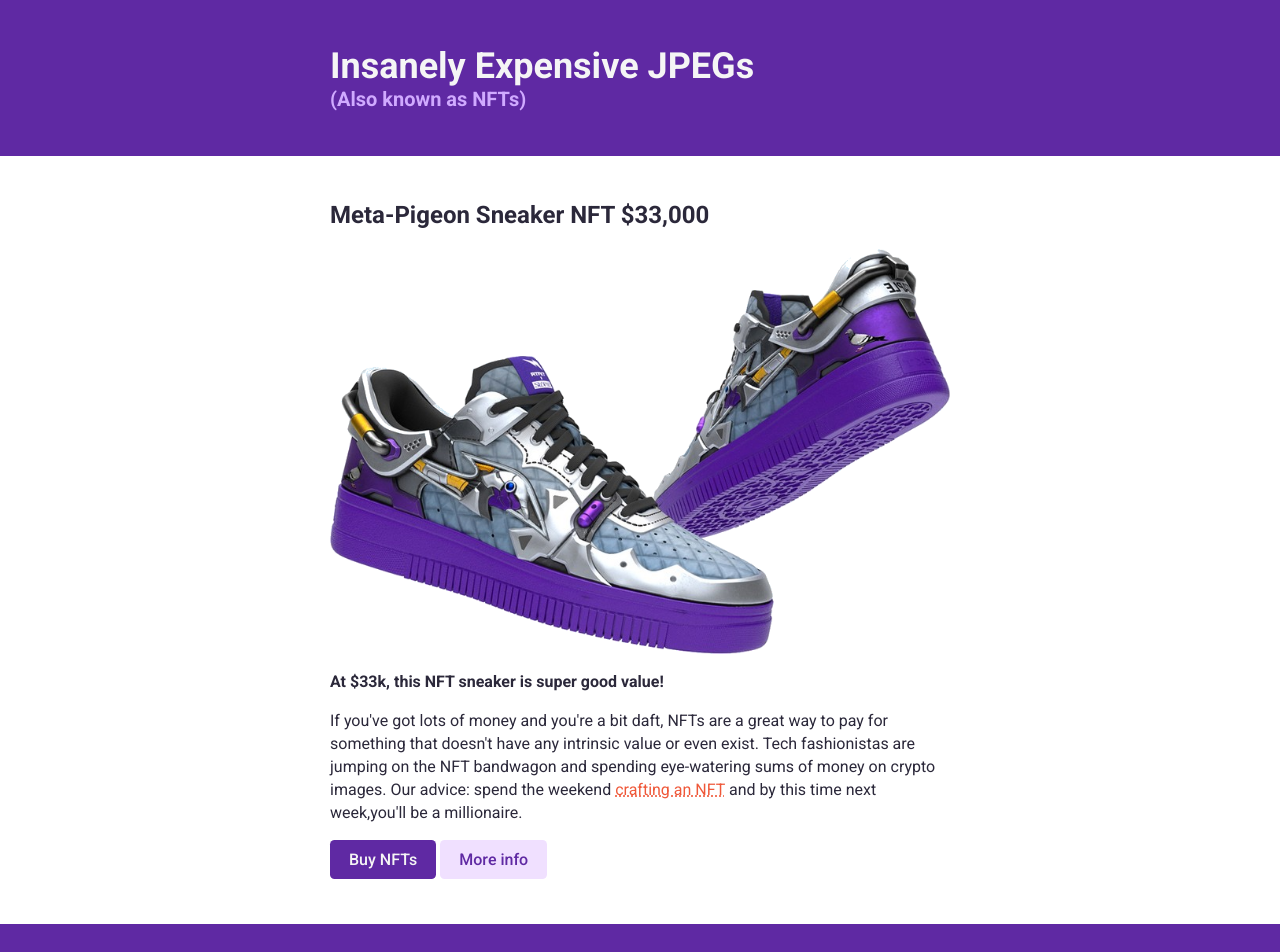
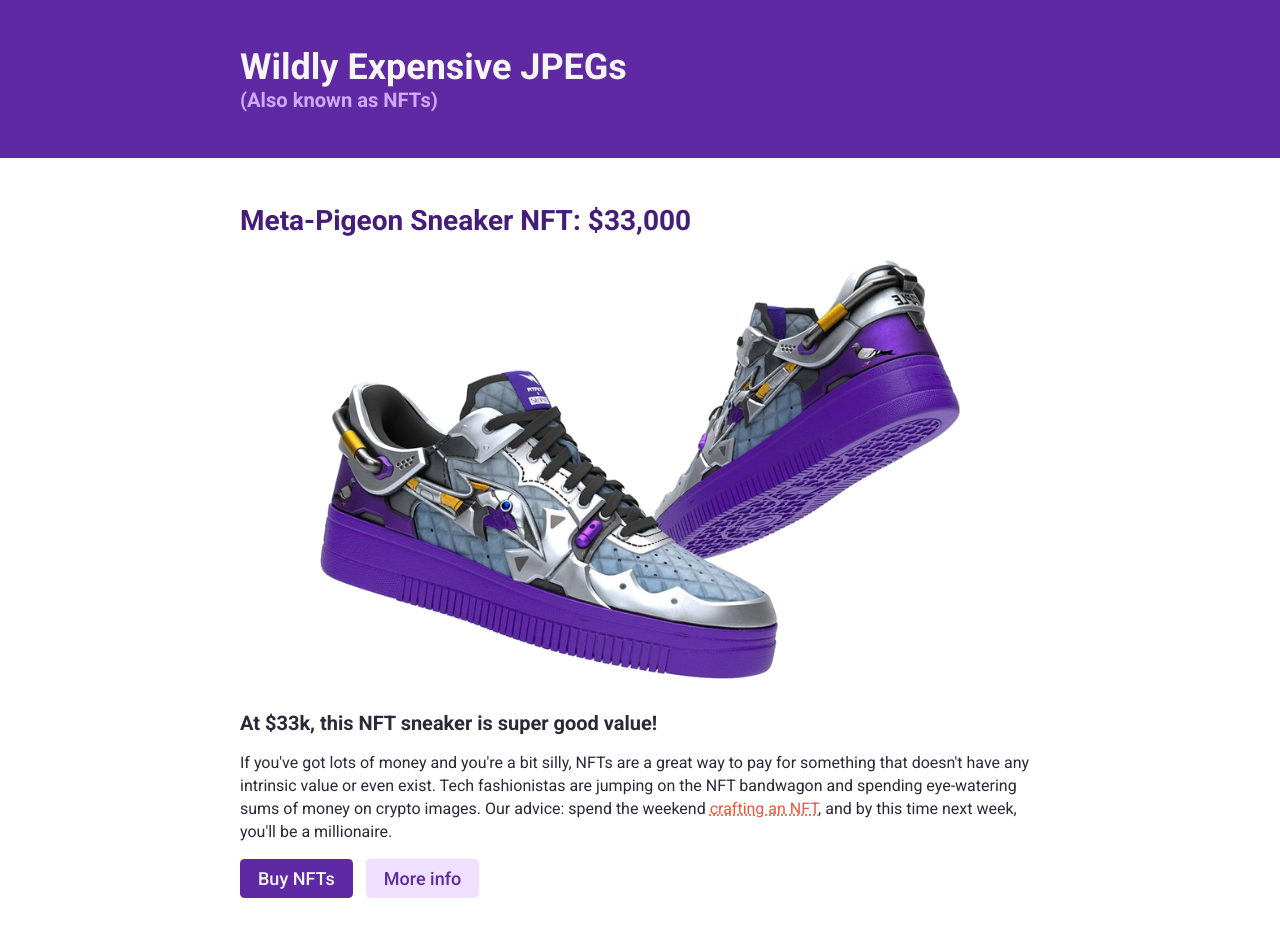
Before and after one commit to simonpfeif/nft-site, a website built with Vite: page index.html in a window 1280 px wide. Shown: the top 952 px of the page. Built offline with nearby package versions, Linux system fonts and the light colour scheme.

Commit message:
Added relative sizings

```diff
--- a/index.css
+++ b/index.css
@@ -1,109 +1,130 @@
-body{
-    font-size: 16px;
+body {
     color: #2b283a;
     font-family: 'Roboto', sans-serif;
     margin: 0;
 }
 
-/* typography */
+/* ----- TYPOGRAPHY ----- */
 
-h1, h3{
+h1,
+h3 {
     margin: 0;
 }
 
-h1{
+h1 {
     color: whitesmoke;
-    font-size: 36px;
+    font-size: 2.25em;
 }
 
-h2{
+h2 {
+    color: #451c7a;
+    font-size: 1.75em;
     margin-top: 0;
 }
 
-h3{
-    color: #d0aaff;
-    font-size: 20px;
+h3 {
+    font-size: 1.25em;
 }
 
-p{
+p {
     line-height: 23px;
 }
 
-/* links */
+.subheading {
+    display: block;
+    font-size: 0.56em;
+    color: #d0aaff;
+}
 
-a{
+.section-two h2 {
+    color: inherit;
+}
+
+/* ----- LINKS ----- */
+
+a {
     color: #ef5839;
     text-decoration: underline dotted;
 }
 
-a:hover, a:active{
+a:hover,
+a:active {
     color: #d4b44c;
 }
 
-
-.btn{
-    padding: 10px 19px;
-    border-radius: 4.6px;
+.btn {
+    font-size: 1.125em;
     font-weight: 500;
     text-decoration: none;
     display: inline-block;
+    padding: 0.5em 1em;
+    margin-right: 0.5em;
+    margin-bottom: 1em;
+    border-radius: 4.6px;
 }
 
-.btn-dark{
+.btn-dark {
+    color: whitesmoke;
     background: #5f29a3;
-    color: whitesmoke
 }
 
-.btn-mid{
-    background: #F0E0FF;
+.btn-mid {
     color: #5f29a3;
+    background: #f0e0ff;
 }
 
-.btn-light{
+.btn-light {
+    color: #5f29a3;
     background: whitesmoke;
-    color: #5f29a3;
 }
 
 .btn:hover,
-.btn:active{
+.btn:active {
+    color: #2b238a;
     background-color: #f3e885;
-    color: #2b238a;
 }
 
-/* layout */
+/* ----- LAYOUT ----- */
 
-header, section, footer{
-    padding: 45px 0;
+header,
+section,
+footer {
+    padding: 2.875em 0;
 }
 
-header, .section-two{
+header,
+.section-two {
     background-color: #5f29a3;
 }
 
-.section-two{
+.section-two {
     color: whitesmoke;
 }
 
-.container{
-    width: 620px;
+.container {
+    width: 90%;
+    max-width: 800px;
     margin: 0 auto;
 }
 
-.main-image{
-    width:100%;
+.main-image {
+    width: 100%;
+    display: block;
+    max-width: 640px;
+    margin: 0 auto 2em;
 }
 
-.section-two-image-container{
+.section-two-image-container {
     display: flex;
     justify-content: space-between;
 }
 
-.feature-image{
-    width: 300px;
+.feature-image {
+    width: 48.8%;
     border-radius: 4.6px;
 }
 
-footer{
+footer {
     text-align: center;
     color: #5f29a3;
 }
--- a/index.html
+++ b/index.html
@@ -1,6 +1,6 @@
 <html>
-
 <head>
+	<title>NFT Site</title>
 	<link rel="preconnect" href="https://fonts.googleapis.com">
 	<link rel="preconnect" href="https://fonts.gstatic.com" crossorigin>
 	<link href="https://fonts.googleapis.com/css2?family=Roboto:wght@400;500;700&display=swap" rel="stylesheet">
@@ -10,17 +10,19 @@
 <body>
 	<header>
 		<div class="container">
-			<h1>Insanely Expensive JPEGs</h1>
-			<h3>(Also known as NFTs)</h3>
+			<h1>
+				Wildly Expensive JPEGs
+				<span class="subheading">(Also known as NFTs)</span>
+			</h1>
 		</div>
 	</header>
 		<main>
 			<section>
 				<div class="container">
-					<h2>Meta-Pigeon Sneaker NFT $33,000</h2>
+					<h2>Meta-Pigeon Sneaker NFT: $33,000</h2>
 					<img  src="images/sneakers-purple.png" alt="Purple and silver sneakers" class="main-image">
-					<p><strong>At $33k, this NFT sneaker is super good value!</strong></p>
-					<p>If you've got lots of money and you're a bit daft, NFTs are a great way to pay for something that doesn't have any intrinsic value or even exist. Tech fashionistas are jumping on the NFT bandwagon and spending eye-watering sums of money on crypto images. Our advice: spend the weekend <a href="">crafting an NFT</a> and by this time next week,you'll be a millionaire.</p>
+					<h3>At $33k, this NFT sneaker is super good value!</h3>
+					<p>If you've got lots of money and you're a bit silly, NFTs are a great way to pay for something that doesn't have any intrinsic value or even exist. Tech fashionistas are jumping on the NFT bandwagon and spending eye-watering sums of money on crypto images. Our advice: spend the weekend <a href="#">crafting an NFT</a>, and by this time next week, you'll be a millionaire.</p>
 					<a href="#" class="btn btn-dark">Buy NFTs</a>
 					<a href="#" class="btn btn-mid">More info</a>
 				</div>
@@ -33,7 +35,7 @@
 						<img src="images/crypto-punk.jpg" alt="punk with blach hair and red and blue glasses" class="feature-image">
 						<img src="images/bag.svg" alt="Seven items from a game listed in white on a black background" class="feature-image">
 					</div>
-					<p>Is $33k for sneakers too basic for you? No problem! This CryptoPunk (left) is a steal at $6.6 million! Which makes Bag #748 (right) a total bargain at $1.4 million. And by the way, that's not a VS Code screenshot we included by mistake. The eight lines of white text on a black background is the actual NFT we're selling.</p>
+					<p>Is $33k for sneakers too basic for you? No problem! This CryptoPunk (left) is a steal at $6.6 million, making Bag #748 (right) a total bargain at $1.4 million. And by the way, that's not a VS Code screenshot we included by mistake. Those eight lines of white text on a black background is the actual NFT we're selling.</p>
 					<a href="#" class="btn btn-light">About Us</a>
 					<a href="#" class="btn btn-mid">Contact</a>
 					<p>Still not convinced? To be honest, nor are we. That's why we're selling them, not buying them.</p>
@@ -45,5 +47,4 @@
 			</footer>
 		</main>
 	</body>
-
 </html>
```
